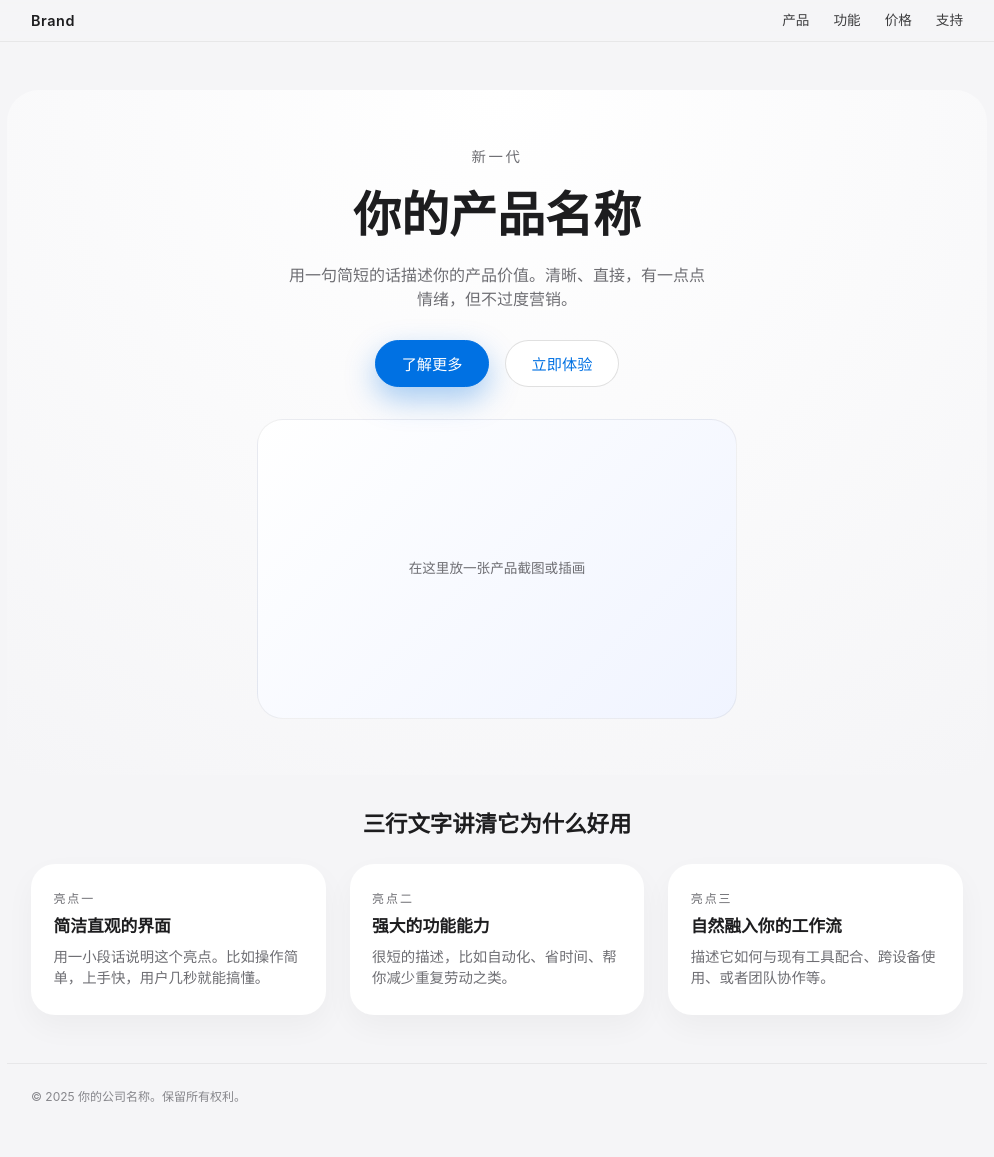
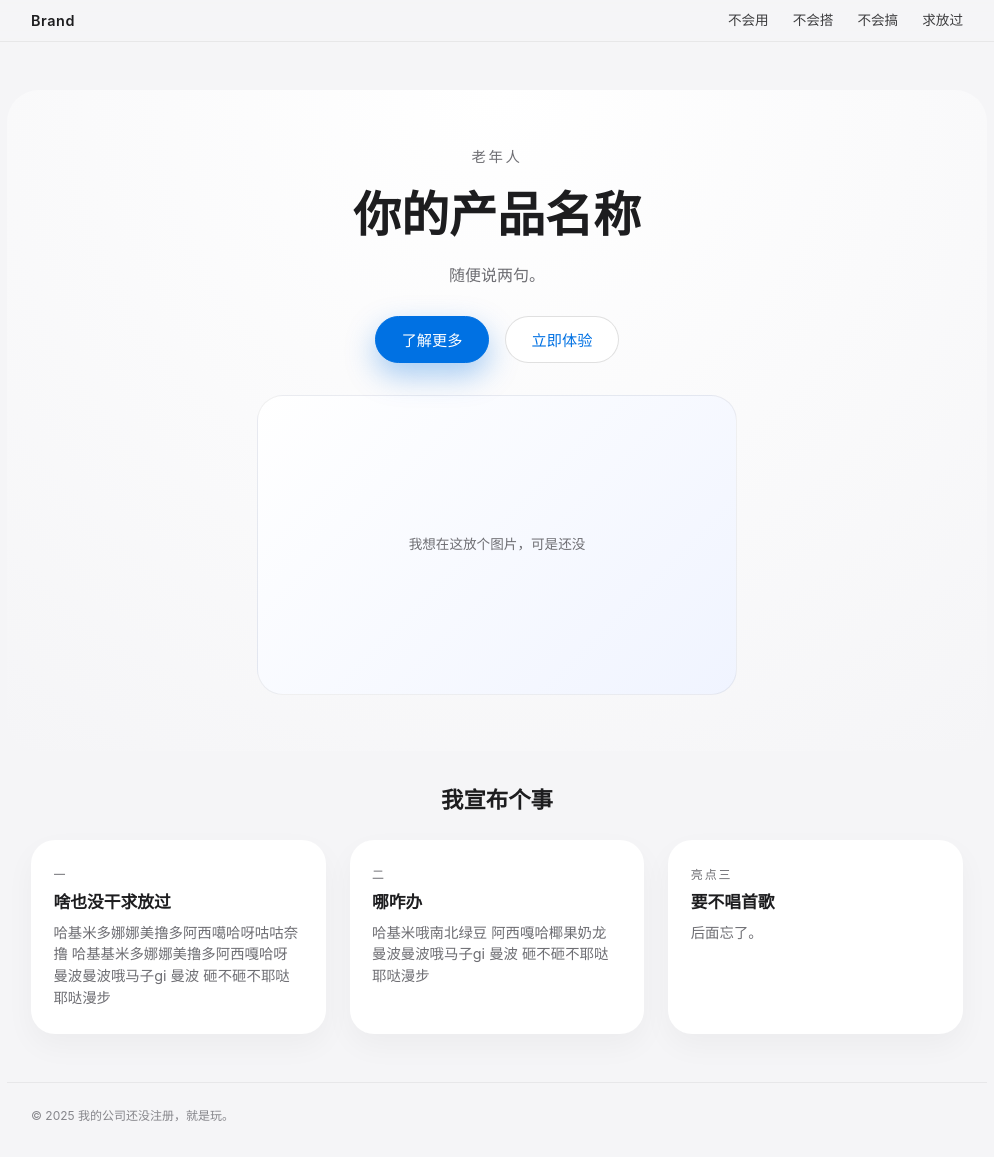
Before and after one commit to LiShuochen/LSC, a plain HTML site: page index.html in a window 1280 px wide. Shown: the whole page, without its empty margins (143-1137 px from the left). Drawn offline with Linux system fonts and the light colour scheme.

Commit message:
Update index.html content and titles

```diff
--- a/index.html
+++ b/index.html
@@ -3,7 +3,7 @@
 <head>
   <meta charset="UTF-8" />
   <meta name="viewport" content="width=device-width, initial-scale=1.0" />
-  <title>你的产品名称</title>
+  <title>LSC的网页还在测试</title>
   <style>
     * {
       box-sizing: border-box;
@@ -232,10 +232,10 @@
     <div class="nav">
       <div class="nav-left">Brand</div>
       <nav class="nav-links">
-        <a href="#">产品</a>
-        <a href="#">功能</a>
-        <a href="#">价格</a>
-        <a href="#">支持</a>
+        <a href="#">不会用</a>
+        <a href="#">不会搭</a>
+        <a href="#">不会搞</a>
+        <a href="#">求放过</a>
       </nav>
     </div>
   </header>
@@ -243,10 +243,10 @@
   <main>
     <!-- Hero 区域 -->
     <section class="hero">
-      <div class="hero-label">新一代</div>
+      <div class="hero-label">老年人</div>
       <h1 class="hero-title">你的产品名称</h1>
       <p class="hero-subtitle">
-        用一句简短的话描述你的产品价值。清晰、直接，有一点点情绪，但不过度营销。
+        随便说两句。
       </p>
       <div class="hero-actions">
         <button class="btn-primary">了解更多</button>
@@ -254,35 +254,35 @@
       </div>
 
       <div class="hero-mock">
-        在这里放一张产品截图或插画
+        我想在这放个图片，可是还没
       </div>
     </section>
 
     <!-- 特性/模块 区域 -->
     <section class="section">
-      <h2 class="section-title">三行文字讲清它为什么好用</h2>
+      <h2 class="section-title">我宣布个事</h2>
       <div class="grid">
         <article class="card">
-          <div class="card-label">亮点一</div>
-          <h3 class="card-title">简洁直观的界面</h3>
+          <div class="card-label">一</div>
+          <h3 class="card-title">啥也没干求放过</h3>
           <p class="card-text">
-            用一小段话说明这个亮点。比如操作简单，上手快，用户几秒就能搞懂。
+            哈基米多娜娜美撸多阿西噶哈呀咕咕奈撸 哈基基米多娜娜美撸多阿西嘎哈呀 曼波曼波哦马子gi 曼波 砸不砸不耶哒耶哒漫步
           </p>
         </article>
 
         <article class="card">
-          <div class="card-label">亮点二</div>
-          <h3 class="card-title">强大的功能能力</h3>
+          <div class="card-label">二</div>
+          <h3 class="card-title">哪咋办</h3>
           <p class="card-text">
-            很短的描述，比如自动化、省时间、帮你减少重复劳动之类。
+            哈基米哦南北绿豆 阿西嘎哈椰果奶龙 曼波曼波哦马子gi 曼波 砸不砸不耶哒耶哒漫步
           </p>
         </article>
 
         <article class="card">
           <div class="card-label">亮点三</div>
-          <h3 class="card-title">自然融入你的工作流</h3>
+          <h3 class="card-title">要不唱首歌</h3>
           <p class="card-text">
-            描述它如何与现有工具配合、跨设备使用、或者团队协作等。
+            后面忘了。
           </p>
         </article>
       </div>
@@ -290,7 +290,7 @@
   </main>
 
   <footer>
-    <p>© 2025 你的公司名称。保留所有权利。</p>
+    <p>© 2025 我的公司还没注册，就是玩。</p>
   </footer>
 </body>
 </html>
```
